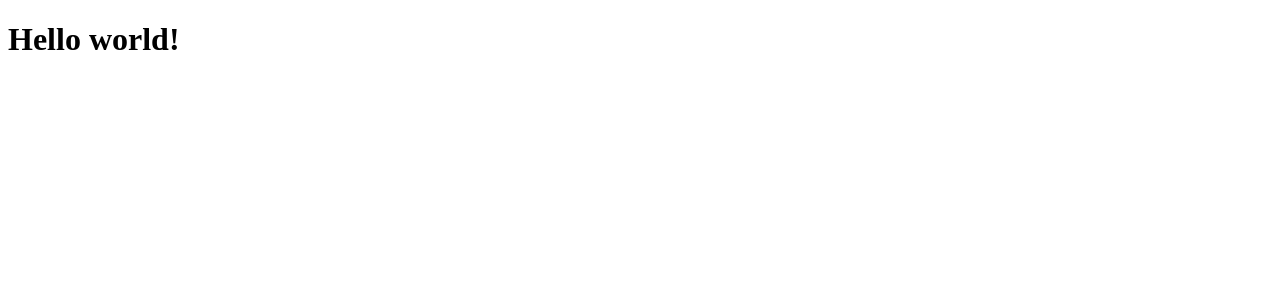
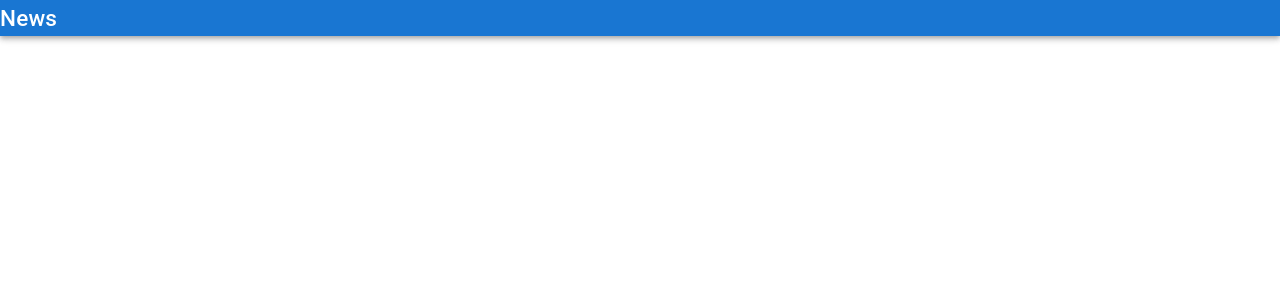
Before and after one commit to Xebec19/khushi-store, a Next.js app: page / in a window 1280 px wide. Shown: the top 300 px of the page. Built offline with nearby package versions, Linux system fonts and the light colour scheme.

Commit message:
refactor: added global styles and added styled components

```diff
--- a/pages/_app.tsx
+++ b/pages/_app.tsx
@@ -1,4 +1,5 @@
 import type { AppProps } from "next/app";
+import "../styles/global.css";
 
 export default function App({ Component, pageProps }: AppProps) {
   return <Component {...pageProps} />;
--- a/pages/index.tsx
+++ b/pages/index.tsx
@@ -1,7 +1,6 @@
 import Head from "next/head";
-import Image from "next/image";
 import { Inter } from "@next/font/google";
-const inter = Inter({ subsets: ["latin"] });
+import { AppBar, Box, Typography } from "@mui/material";
 
 export default function Home() {
   return (
@@ -13,7 +12,13 @@
         <link rel="icon" href="/favicon.ico" />
       </Head>
       <main>
-        <h1>Hello world!</h1>
+        <Box sx={{ flexGrow: 1 }}>
+          <AppBar position="static">
+            <Typography variant="h6" component="div" sx={{ flexGrow: 1 }}>
+              News
+            </Typography>
+          </AppBar>
+        </Box>
       </main>
     </>
   );
--- /dev/null
+++ b/styles/global.css
@@ -0,0 +1,27 @@
+html,
+body {
+  padding: 0;
+  margin: 0;
+  font-family: -apple-system, BlinkMacSystemFont, Segoe UI, Roboto, Oxygen,
+    Ubuntu, Cantarell, Fira Sans, Droid Sans, Helvetica Neue, sans-serif;
+  line-height: 1.6;
+  font-size: 18px;
+}
+
+* {
+  box-sizing: border-box;
+}
+
+a {
+  color: dodgerblue;
+  text-decoration: none;
+}
+
+a:hover {
+  text-decoration: underline;
+}
+
+img {
+  max-width: 100%;
+  display: block;
+}
```
Also changed, not shown: package.json (+7 -1 lines), 2 other files (tests, documents, lock files or other folders).
